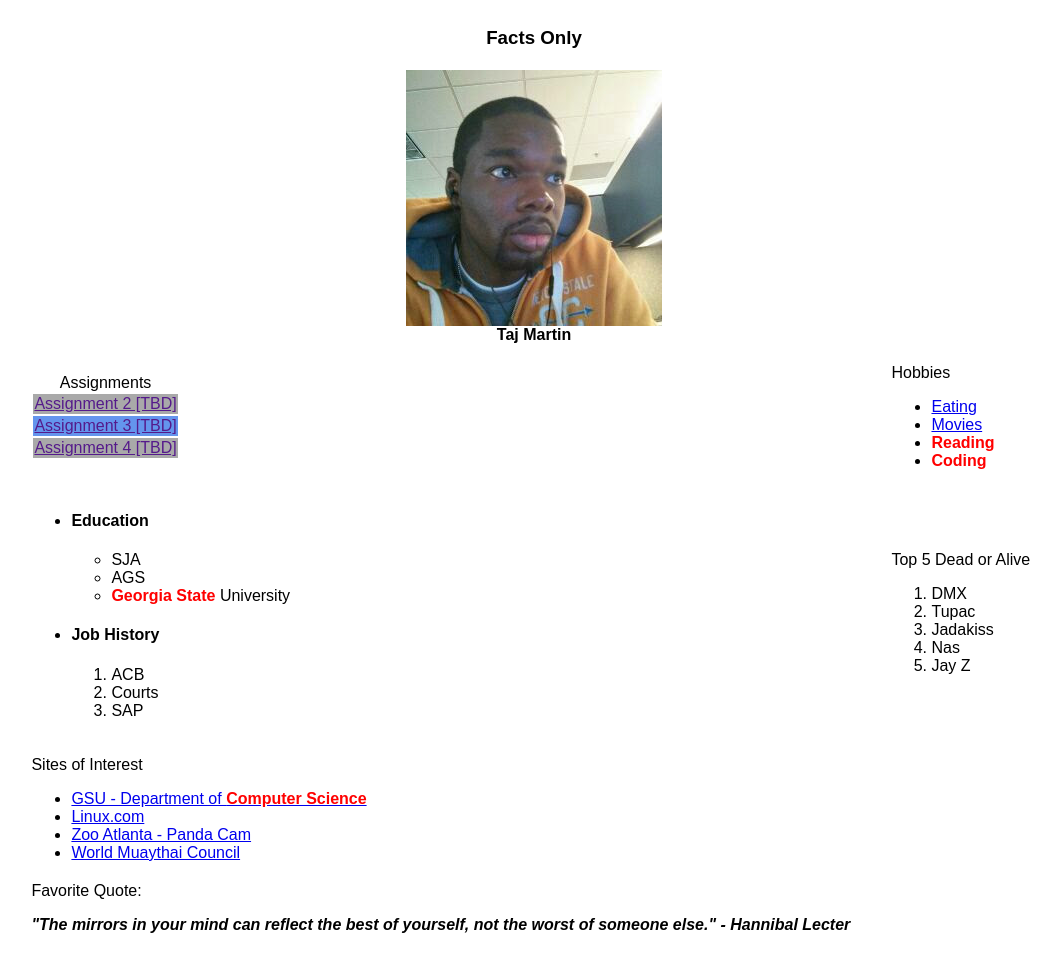
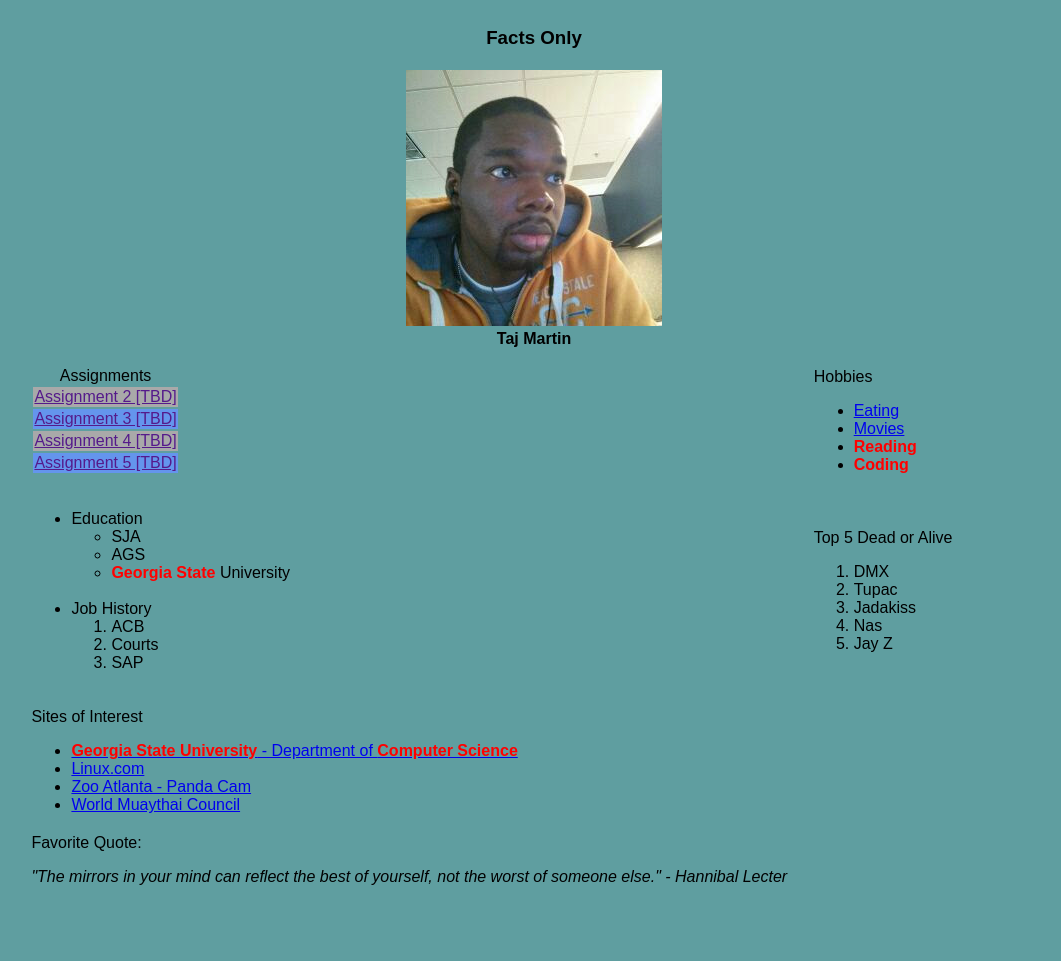
Before and after one commit to tajwuzhare/WebProgrammingAssignment1, a plain HTML site: page index.html in a window 1280 px wide. Shown: the whole page, without its empty margins (106-1167 px from the left). After the commit the page ends 913 px from the top, so only its background shows below. Drawn offline with Linux system fonts and the light colour scheme.

Commit message:
Change background color and edit span tags.

```diff
--- a/index.html
+++ b/index.html
@@ -1,9 +1,8 @@
-<!DOCTYPE HTML PUBLIC "-//W3C//DTD HTML 4.01 Transitional//EN"
-        "http://www.w3.org/TR/html4/loose.dtd">
+<!DOCTYPE html>
 <html>
 <head>
     <link rel="stylesheet" type="text/css" href="style.css" />
-    <title>My Home Page</title>
+    <title>This is my home page. Are you lost?</title>
 </head>
 <body>
     <table border="0" width="80%" align="center">
@@ -22,7 +21,7 @@
                     <tr class="odd_row"><td><a href="">Assignment 2 [TBD]</a></td></tr>
                     <tr class="even_row"><td><a href="">Assignment 3 [TBD]</a></td></tr>
                     <tr class="odd_row"><td><a href="">Assignment 4 [TBD]</a></td></tr>
-
+                    <tr class="even_row"><td><a href="">Assignment 5 [TBD]</a></td></tr>
                 </table>
 
             </td>
@@ -31,8 +30,8 @@
                 <ul>
                     <li><a href="http://epicurious.com">Eating</a></li>
                     <li><a href="http://imdb.com">Movies</a></li>
-                    <li><span style="color:red; font-weight: bold" >Reading</span></li>
-                    <li><span style="color:red; font-weight: bold" >Coding</span></li>
+                    <li><span class="selected_text">Reading</span></li>
+                    <li><span class="selected_text">Coding</span></li>
                 </ul>
             </td>
         </tr>
@@ -41,15 +40,16 @@
                 <!--education and job history go here-->
                 <ul>
                     <li>
-                        <h4>Education</h4>
+                        Education
                         <ul>
                             <li>SJA</li>
                             <li>AGS</li>
-                            <li><span style="color:red; font-weight: bold" >Georgia State</span> University</li>
+                            <li><span class="selected_text">Georgia State</span> University</li>
                         </ul>
                     </li>
+                    </br>
                     <li>
-                        <h4>Job History</h4>
+                        Job History
                         <ol>
                             <li>ACB</li>
                             <li>Courts</li>
@@ -73,7 +73,7 @@
             <td>
                 <p>Sites of Interest</p>
                 <ul>
-                    <li><a href="http://cs.gsu.edu">GSU - Department of <span style="color:red; font-weight: bold" >Computer Science</span></a></li>
+                    <li><a href="http://cs.gsu.edu"><span class="selected_text">Georgia State University</span> - Department of <span class="selected_text">Computer Science</span></a></li>
                     <li><a href="https://www.linux.com/">Linux.com</a></li>
                     <li><a href="http://www.zooatlanta.org/1212/panda_cam#U-Biy">Zoo Atlanta - Panda Cam</a></li>
                     <li><a href="http://www.wmcmuaythai.org/">World Muaythai Council</a></li>
@@ -82,7 +82,7 @@
             <td><!--this comes out--></td>
         </tr>
         <tr>
-            <td>
+            <td colspan="2">
                 Favorite Quote:
                 <div id="quote">
                     <p>
@@ -90,7 +90,7 @@
                     </p>
                 </div>
             </td>
-            <td><!--this comes out--></td>
+
         </tr>
     </table>
 </body>
--- a/style.css
+++ b/style.css
@@ -1,5 +1,6 @@
 body {
     font-family: sans-serif;
+    background-color: cadetblue;
 }
 
 .odd_row {
@@ -12,7 +13,7 @@ body {
 
 #quote {
     font-style: italic;
-    font-weight: bold;
+    #font-weight: bold;
 }
 
 a:hover {
@@ -20,6 +21,6 @@ a:hover {
 }
 
 .selected_text {
-    font-color: red;
+    color: red;
     font-weight: bold;
 }
```
